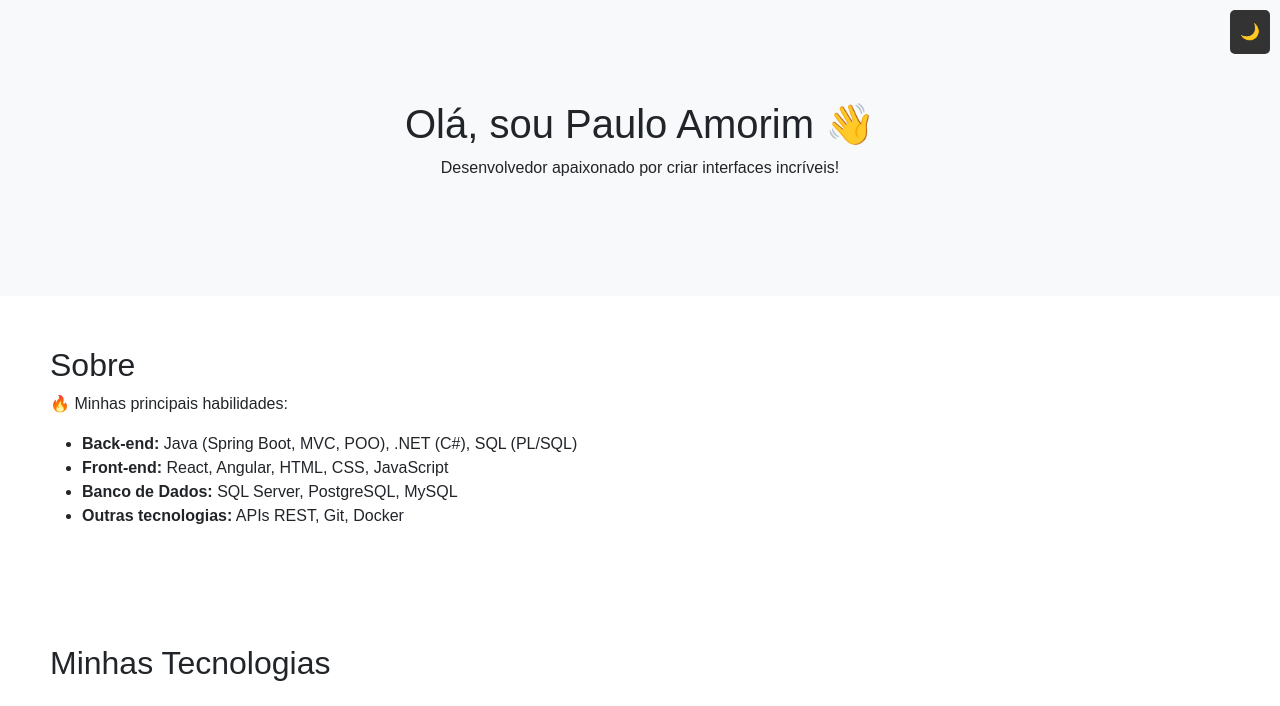
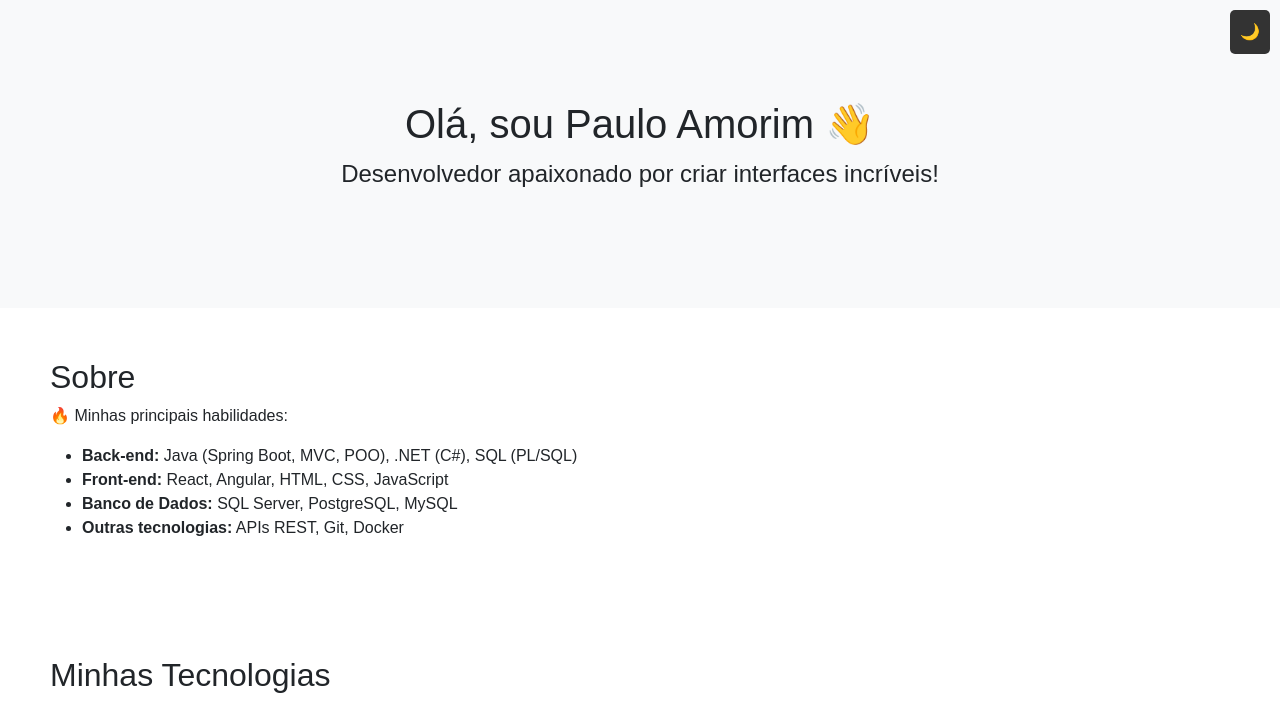
Before and after one commit to Paulo88/Paulo88.github.io, a plain HTML site: page index.html in a window 1280 px wide. Shown: the top 706 px of the page. Drawn offline with nearby package versions, Linux system fonts and the light colour scheme.

Commit message:
Update index.html

```diff
--- a/index.html
+++ b/index.html
@@ -18,6 +18,10 @@
             background-color: #f8f9fa;
             padding: 100px;
             text-align: center;
+        }
+
+                .hero p {
+            font-size: 1.5em;
         }
 
         .section {
```
